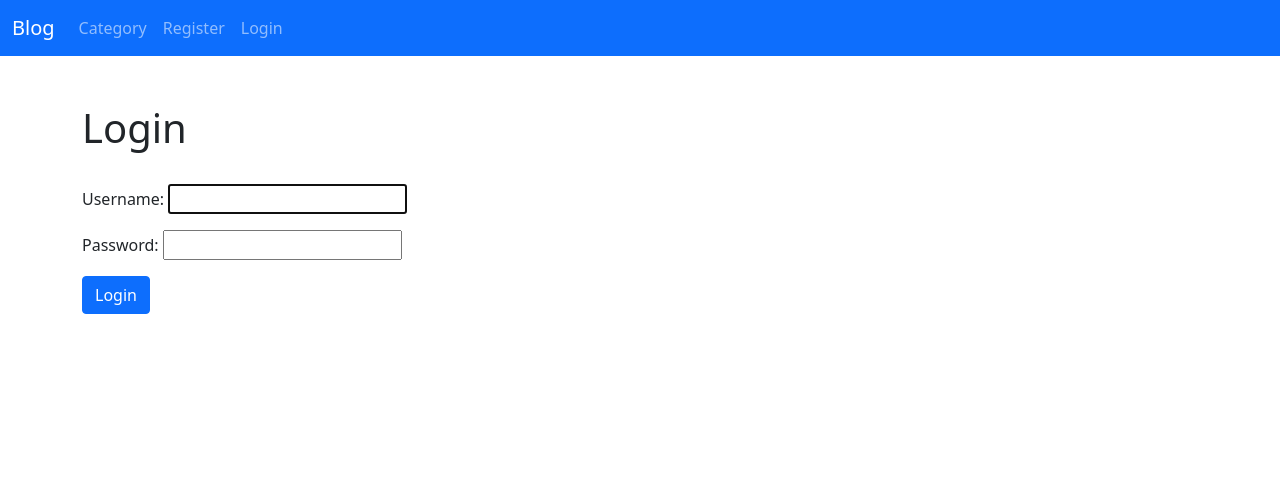
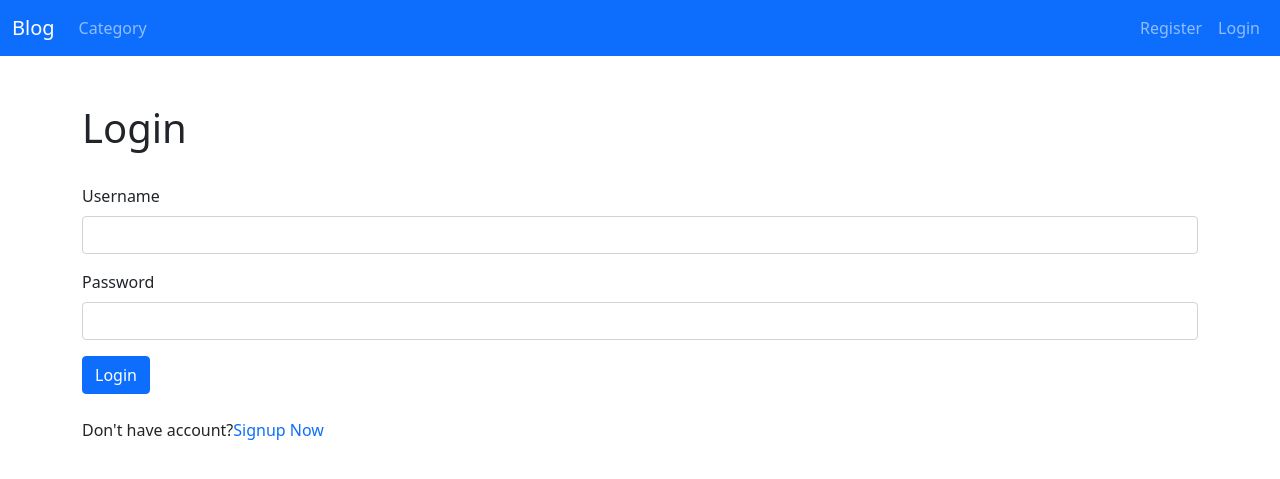
Before and after one commit to salmansiddik19/Blog, a Django app: page /user/login/ in a window 1280 px wide. Shown: the top 479 px of the page. Run offline with Django 3.2, Linux system fonts and the light colour scheme.

Commit message:
almost done

```diff
--- a/post/templates/base.html
+++ b/post/templates/base.html
@@ -26,7 +26,7 @@
                 <span class="navbar-toggler-icon"></span>
             </button>
             <div class="collapse navbar-collapse" id="navbarNav">
-                <ul class="navbar-nav">
+                <ul class="navbar-nav me-auto mb-2 mb-lg-0">
                     {% if category_menu %}
                     <li class="nav-item dropdown">
                         <a class="nav-link dropdown-toggle" href="#" id="navbarDropdown" role="button"
@@ -51,26 +51,30 @@
                     <li class="nav-item">
                         <a class="nav-link" href="{% url 'add_category_view' %}">Add Category</a>
                     </li>
+                    {% endif %}
+                </ul>
+
+                <ul class="navbar-nav ms-auto mb-2 mb-lg-0">
+                    {% if user.is_authenticated %}
                     <li class="nav-item dropdown">
                         <a class="nav-link dropdown-toggle" href="#" id="navbarDropdown" role="button"
                             data-bs-toggle="dropdown" aria-expanded="false">
-                            Profile
+                            {{ user.first_name }}
+                            {{ user.last_name }}
                         </a>
                         <ul class="dropdown-menu" aria-labelledby="navbarDropdown">
-                            <li><a class="dropdown-item" href="{% url 'edit_profile' %}">Edit Setting</a></li>
                             {% if user.profile.id %}
+                            <li><a class="dropdown-item" href="{% url 'profile_page' user.profile.id %}">Profile
+                                    Page</a></li>
                             <li><a class="dropdown-item" href="{% url 'edit_profile_page' user.profile.id %}">Edit
                                     Profile Page</a></li>
-                            <li><a class="dropdown-item" href="{% url 'profile_page' user.profile.id %}">Profile
-                                    Page</a></li>
                             {% else %}
                             <li><a class="dropdown-item" href="{% url 'create_profile_page' %}">Create Profile Page</a>
                             </li>
                             {% endif %}
+                            <li><a class="dropdown-item" href="{% url 'edit_profile' %}">Edit Setting</a></li>
+                            <li><a class="dropdown-item" href="{% url 'logout' %}">Logout</a></li>
                         </ul>
-                    </li>
-                    <li class="nav-item">
-                        <a class="nav-link" href="{% url 'logout' %}">Logout</a>
                     </li>
                     {% else %}
                     <li class="nav-item">
--- a/user/templates/registration/login.html
+++ b/user/templates/registration/login.html
@@ -9,8 +9,17 @@
 <div class="form-group">
     <form method="POST">
         {% csrf_token %}
-        {{ form.as_p }}
+        <div class="mb-3">
+            <label class="form-label">Username</label>
+            <input type="text" class="form-control" name="username">
+        </div>
+        <div class="mb-3">
+            <label class="form-label">Password</label>
+            <input type="password" class="form-control" name="password">
+        </div>
         <button class="btn btn-primary">Login</button>
+        <br><br>
+        Don't have account?<a href="{% url 'register' %}" class="text-decoration-none">Signup Now</a>
     </form>
 </div>
 
```
Also changed, not shown: db.sqlite3.
